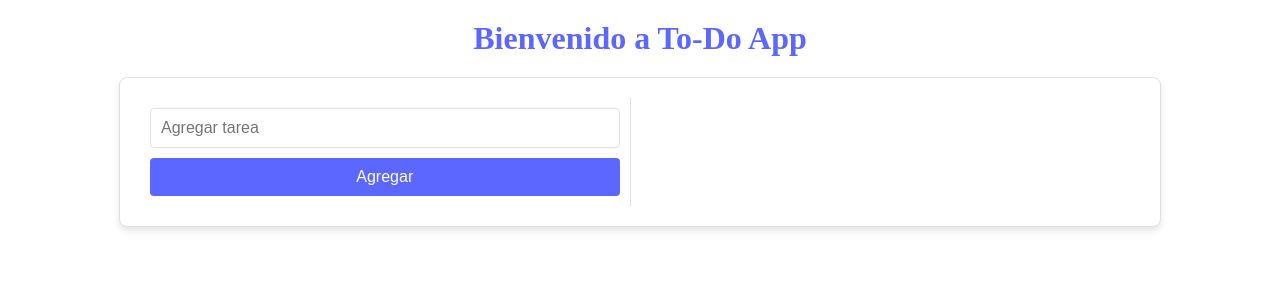
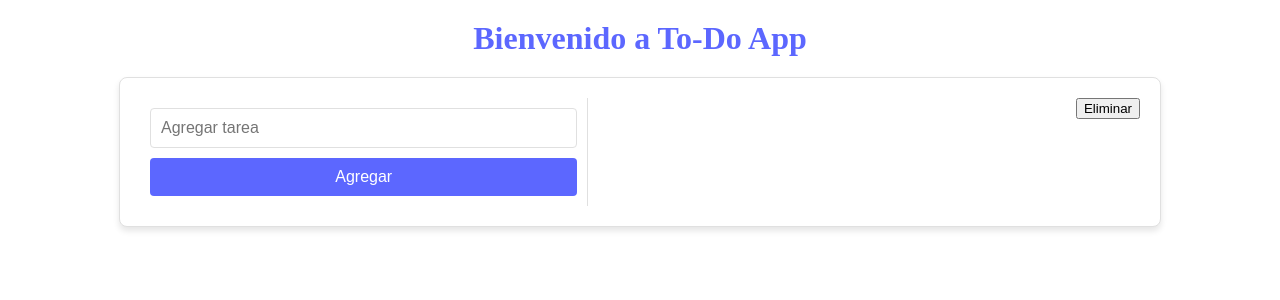
Before and after one commit to vincenzo2202/todo-app, an Angular app: page / in a window 1280 px wide. Shown: the top 300 px of the page. Built offline with nearby package versions, Linux system fonts and the light colour scheme.

Commit message:
Added button to delete all tasks

```diff
--- a/src/app/app.component.html
+++ b/src/app/app.component.html
@@ -6,4 +6,7 @@
     <div class="column right">
         <app-todo-list [tasks]="tasks"></app-todo-list>
     </div>
+    <div class="delete-all">
+        <button (click)="deleteAllTasks()">Eliminar</button>
+    </div>
 </div>
--- a/src/app/app.component.ts
+++ b/src/app/app.component.ts
@@ -24,4 +24,9 @@ export class AppComponent implements OnInit {
     this.tasks.push(task);
     localStorage.setItem('tasks', JSON.stringify(this.tasks));
   }
+
+  deleteAllTasks() {
+    this.tasks = [];
+    localStorage.removeItem('tasks');
+  }
 }
```
